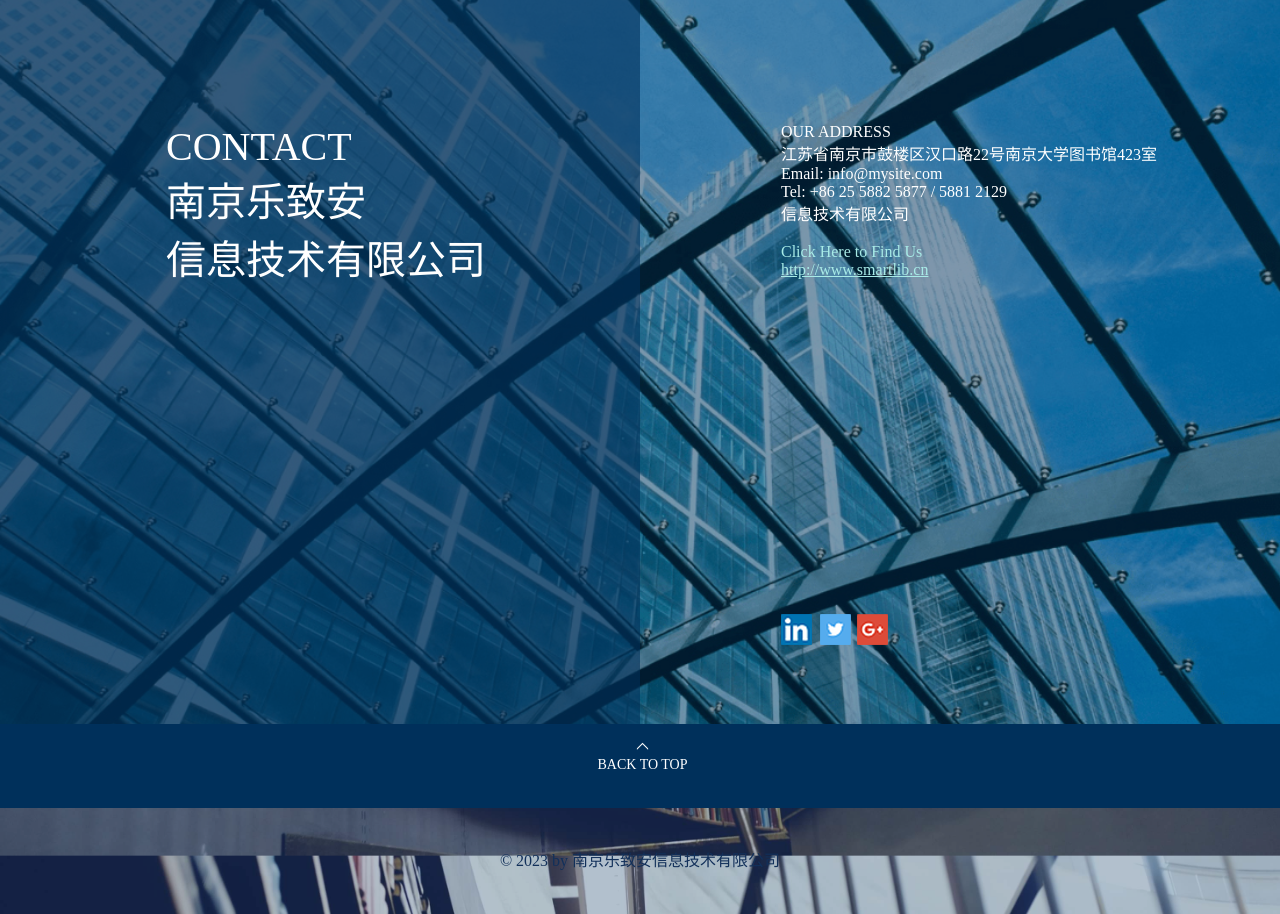
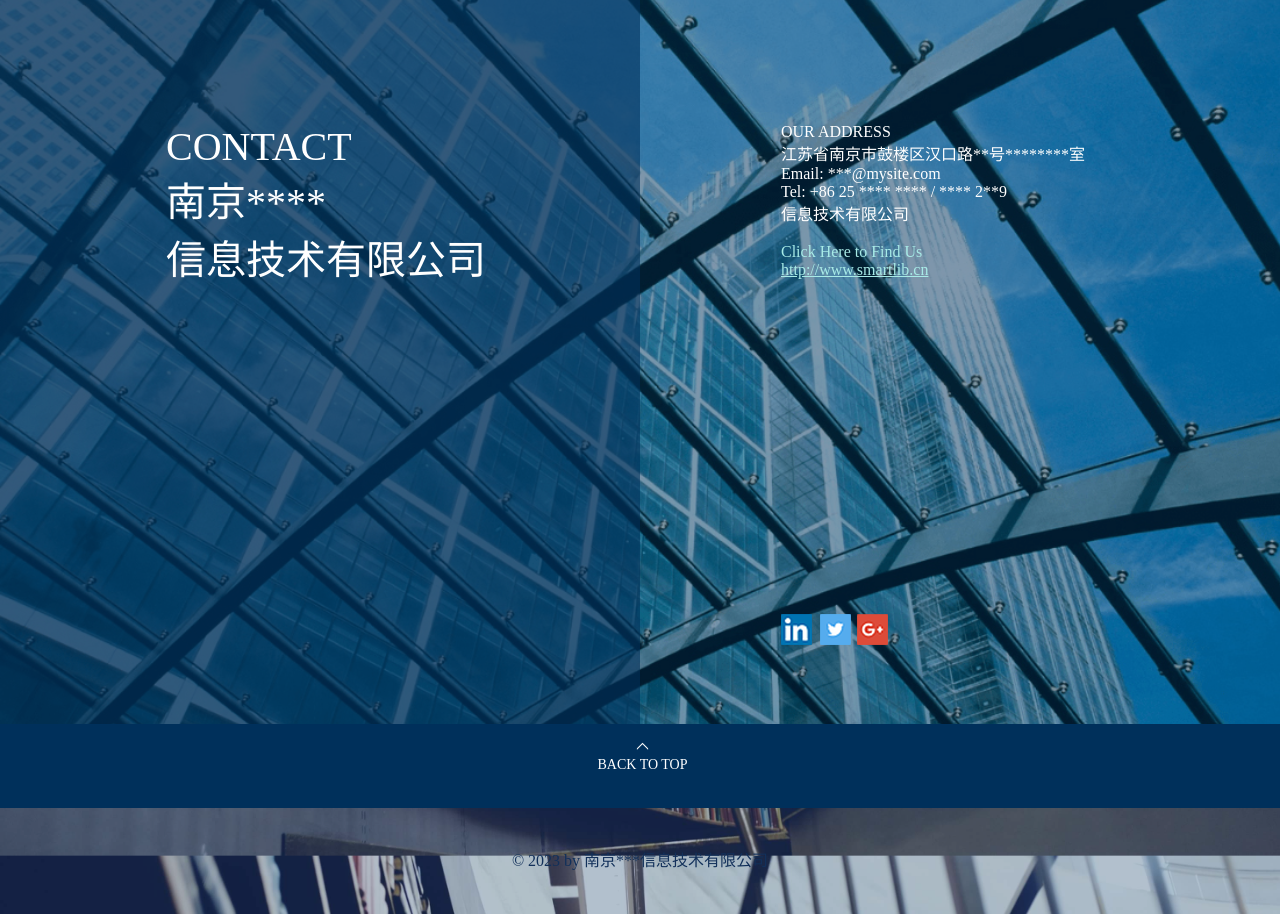
Before and after one commit to JqueryZzz/project, a plain HTML site: page Subject analysis/sql.html in a window 1280 px wide. Shown: the part 2544-3458 px from the top of the page. Drawn offline with Linux system fonts and the light colour scheme.

Commit message:
Modify the information
Modify the information

```diff
--- a/Subject analysis/sql.html
+++ b/Subject analysis/sql.html
@@ -178,16 +178,16 @@
            <div class="xinxi-left xxgg">
                <div class="xinxi-left-tit">
                    <p class="xinxi-left-tit-p">CONTACT</p>
-                   <p class="xinxi-left-tit-p">南京乐致安</p>
+                   <p class="xinxi-left-tit-p">南京****</p>
                    <p class="xinxi-left-tit-p">信息技术有限公司</p>
                </div>
            </div>
            <div class="xinxi-right xxgg">
            <div class="xinxi-right-con">
                    <p class="xinxi-left-con-p">OUR ADDRESS</p>
-                   <p class="xinxi-left-con-p">江苏省南京市鼓楼区汉口路22号南京大学图书馆423室</p>
-                   <p class="xinxi-left-con-p">Email: info@mysite.com</p>
-                   <p class="xinxi-left-con-p">Tel:  +86 25 5882 5877  /  5881 2129</p>
+                   <p class="xinxi-left-con-p">江苏省南京市鼓楼区汉口路**号********室</p>
+                   <p class="xinxi-left-con-p">Email: ***@mysite.com</p>
+                   <p class="xinxi-left-con-p">Tel:  +86 25 **** ****  /  **** 2**9</p>
                    <p class="xinxi-left-con-p">信息技术有限公司</p>
                    <p>&nbsp;</p>
                     <p class="xinxi-left-con-p-yanse">
@@ -212,7 +212,7 @@
        </div>
        <div class="finally">
           <a name="anchor01">
-           <div class="finally-font">© 2023 by 南京乐致安信息技术有限公司</div>
+           <div class="finally-font">© 2023 by 南京***信息技术有限公司</div>
            </a>
        </div>
 <div class="mancho">&#xe600;</div>
```
